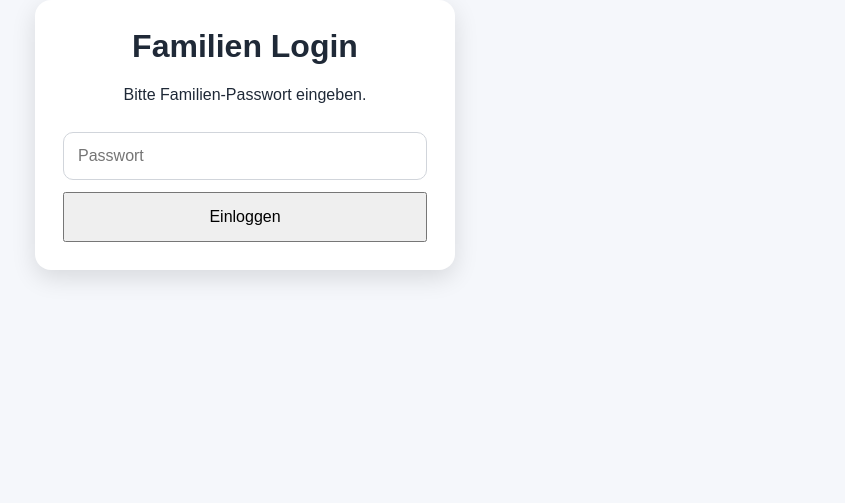
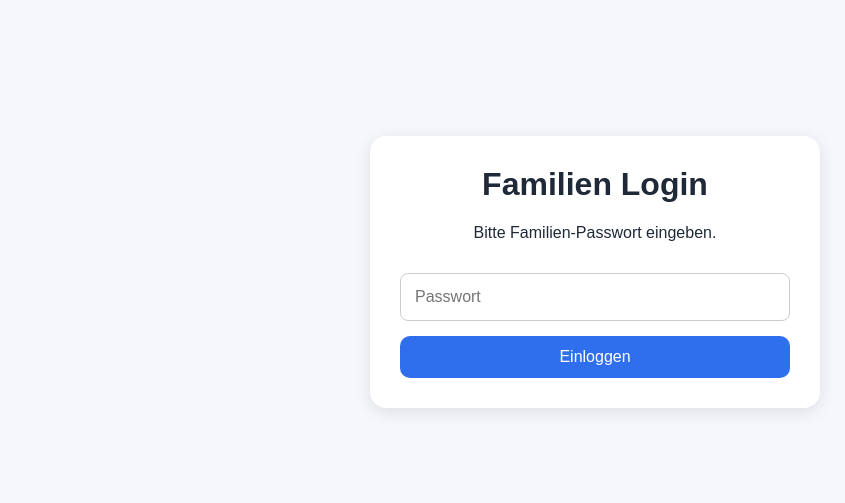
Before and after one commit to luiscalvin-web/turnier-app, a Flask app: page /login in a window 1280 px wide. Shown: the top 503 px of the page, without its empty margins (45-890 px from the left). Run offline with Flask 3, Linux system fonts and the light colour scheme.

Commit message:
Update style.css

```diff
--- a/static/style.css
+++ b/static/style.css
@@ -309,53 +309,56 @@
     }
 }
 
-.login-body {
-    min-height: 100vh;
-    display: flex;
-    align-items: center;
-    justify-content: center;
+/* Container wie Startseite */
+.container {
+    max-width: 900px;
+    margin: 40px auto;
     padding: 16px;
-    background: #f5f7fa;
 }
 
+/* Karten-Design (wie Startseite) */
+.card {
+    background: white;
+    padding: 30px;
+    border-radius: 16px;
+    box-shadow: 0 4px 16px rgba(0,0,0,0.1);
+}
+
+/* Login spezifisch */
 .login-card {
-    width: 100%;
-    max-width: 420px;
-    background: white;
-    padding: 28px;
-    border-radius: 16px;
-    box-shadow: 0 8px 24px rgba(0,0,0,0.12);
+    max-width: 450px;
+    margin: 80px auto;
     text-align: center;
 }
 
-.login-card h1 {
-    margin-top: 0;
-}
-
+/* Input schöner */
 .login-card input {
     width: 100%;
     padding: 14px;
-    font-size: 16px;
-    margin: 12px 0;
-}
-
-.login-card button {
-    width: 100%;
-    padding: 14px;
+    margin: 15px 0;
+    border-radius: 8px;
+    border: 1px solid #ccc;
     font-size: 16px;
 }
 
+/* Button wie auf Startseite */
+.btn-primary {
+    background: #2f6fed;
+    color: white;
+    border: none;
+    padding: 12px;
+    border-radius: 10px;
+    width: 100%;
+    font-size: 16px;
+    cursor: pointer;
+}
+
+.btn-primary:hover {
+    background: #2457c5;
+}
+
+/* Fehler */
 .login-error {
     color: red;
     font-weight: bold;
 }
-
-@media (max-width: 480px) {
-    .login-card {
-        padding: 22px;
-    }
-
-    .login-card h1 {
-        font-size: 24px;
-    }
-}
```
